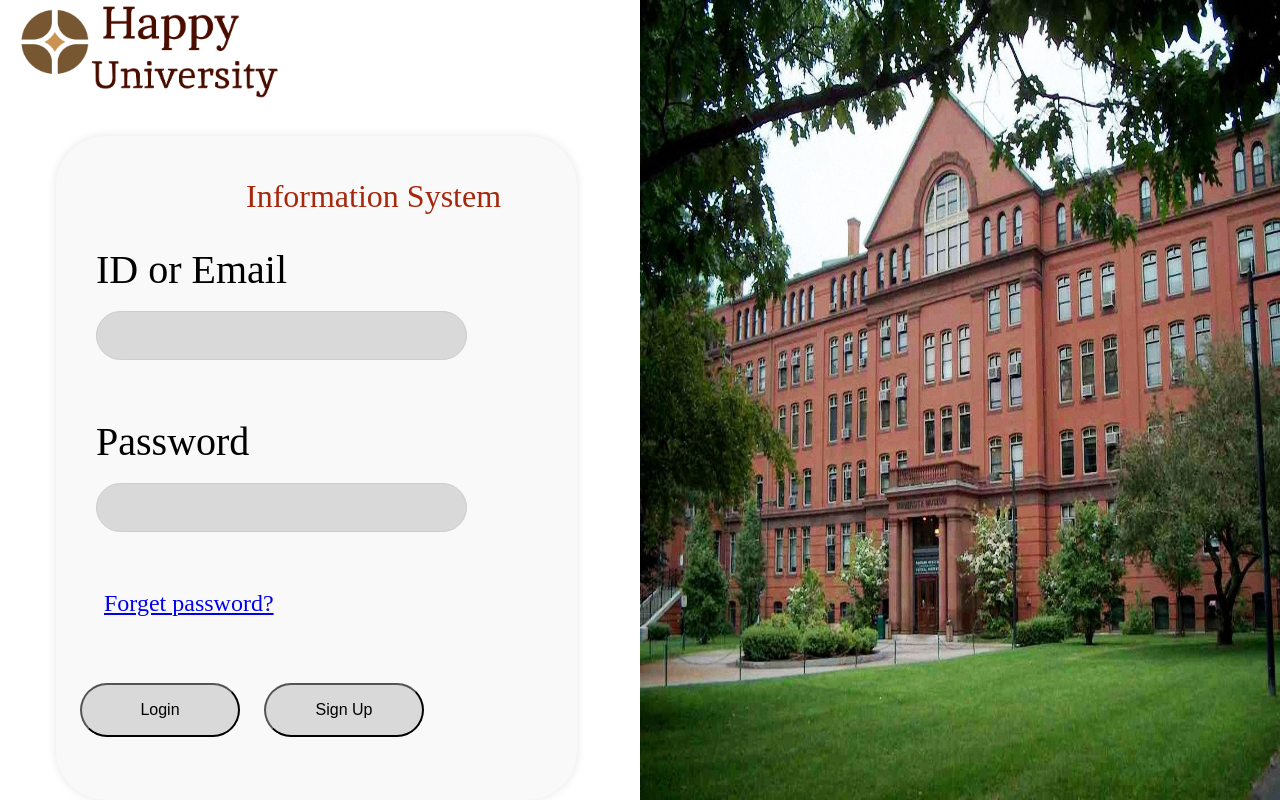
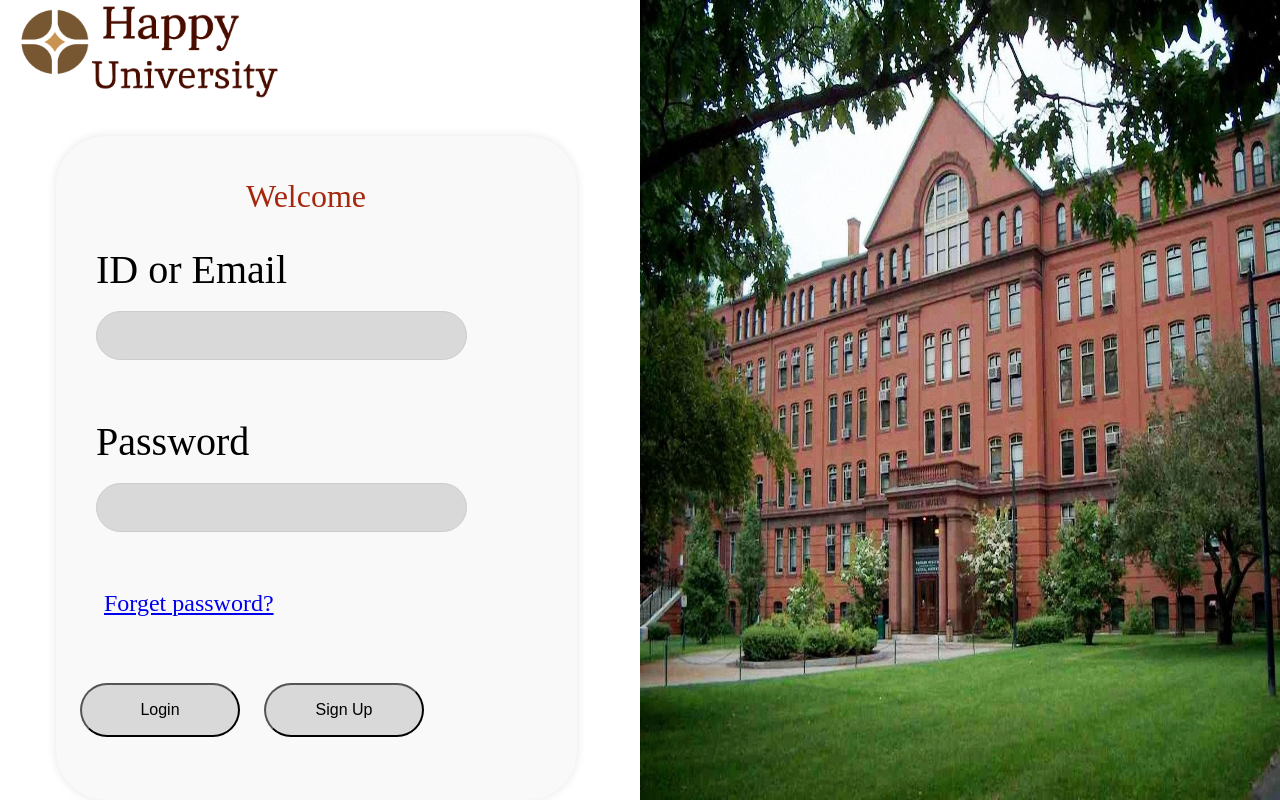
Before and after one commit to Pr0K0Rrastinat/SoftSite, a React (Create React App) app: page /#/ in a window 1280 px wide. Built offline with nearby package versions, Linux system fonts and the light colour scheme.

Commit message:
Update Login.js

```diff
--- a/src/Login.js
+++ b/src/Login.js
@@ -76,7 +76,7 @@ const Login = () => {
         <div className='login-form-container'>
           <form onSubmit={handleSubmit}>
             <div className={`input-group ${inputError ? 'error' : ''}`}>
-              <h2>Information System</h2>
+              <h2>Welcome</h2>
               <label>ID or Email</label>
               <input
                 type="text"
```
